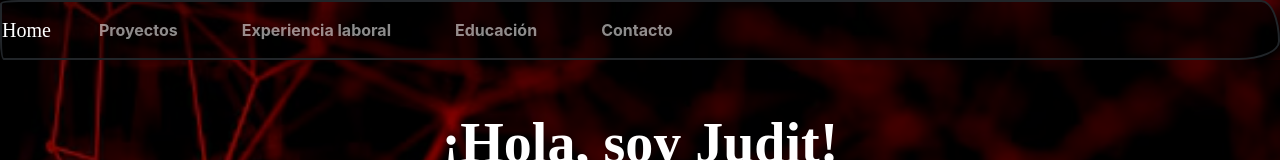
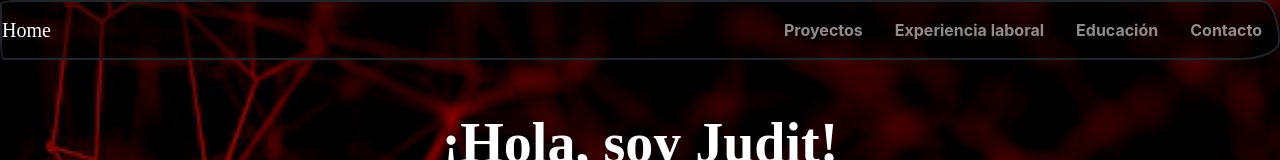
Before and after one commit to juditsoria/portfolio, a Next.js app: page / in a window 1280 px wide. Shown: the top 160 px of the page. Built offline with nearby package versions, Linux system fonts and the light colour scheme; no server answers; a web font is replaced by a local one.

Commit message:
correccion navbar

```diff
--- a/src/app/layout.tsx
+++ b/src/app/layout.tsx
@@ -1,10 +1,9 @@
 import React from 'react';
 import { Geist, Geist_Mono } from 'next/font/google';
 import './globals.css';
-import 'bootstrap/dist/css/bootstrap.min.css'; // Importa los estilos de Bootstrap
+import 'bootstrap/dist/css/bootstrap.min.css';
 import Navbar from "../components/navbar";
 import 'bootswatch/dist/sketchy/bootstrap.min.css';
-
 
 const geistSans = Geist({
   variable: '--font-geist-sans',
@@ -28,7 +27,6 @@
         <div className="d-flex flex-column min-vh-100">
           <Navbar />
           <main className="flex-grow-1">{children}</main>
-
         </div>
       </body>
     </html>
--- a/src/app/page.tsx
+++ b/src/app/page.tsx
@@ -1,6 +1,7 @@
 "use client";
 import React from 'react';
 import { FontAwesomeIcon } from '@fortawesome/react-fontawesome';
+import "bootstrap/dist/js/bootstrap.bundle.min";
 import {
   faPython,
   faReact,
--- a/src/components/navbar.tsx
+++ b/src/components/navbar.tsx
@@ -1,23 +1,41 @@
-// Navbar.js
-import React from 'react';
+"use client";
 
+import React, { useEffect } from "react";
 
 const Navbar = () => {
+  useEffect(() => {
+    require("bootstrap/dist/js/bootstrap.bundle.min");
+  }, []);
+
   return (
-    <nav className="navbar navbar-expand-lg navbar-dark">
+    <nav className="navbar navbar-expand-lg navbar-dark ">
       <a className="navbar-brand" href="/">Home</a>
-      <div className="collapse navbar-collapse">
-        <ul className="navbar-nav me-auto">
-          <li className="nav-item mx-4">
+
+      <button
+        className="navbar-toggler"
+        type="button"
+        data-bs-toggle="collapse"
+        data-bs-target="#navbarNav"
+        aria-controls="navbarNav"
+        aria-expanded="false"
+        aria-label="Toggle navigation"
+      >
+        <span className="navbar-toggler-icon"></span>
+      </button>
+
+      {/* Menú colapsable */}
+      <div className="collapse navbar-collapse" id="navbarNav">
+        <ul className="navbar-nav ms-auto">
+          <li className="nav-item mx-2">
             <a className="nav-link" href="/proyectos">Proyectos</a>
           </li>
-          <li className="nav-item mx-4">
+          <li className="nav-item mx-2">
             <a className="nav-link" href="/experiencia">Experiencia laboral</a>
           </li>
-          <li className="nav-item mx-4">
+          <li className="nav-item mx-2">
             <a className="nav-link" href="/estudios">Educación</a>
           </li>
-          <li className="nav-item mx-4">
+          <li className="nav-item mx-2">
             <a className="nav-link" href="/contacto">Contacto</a>
           </li>
         </ul>
```
